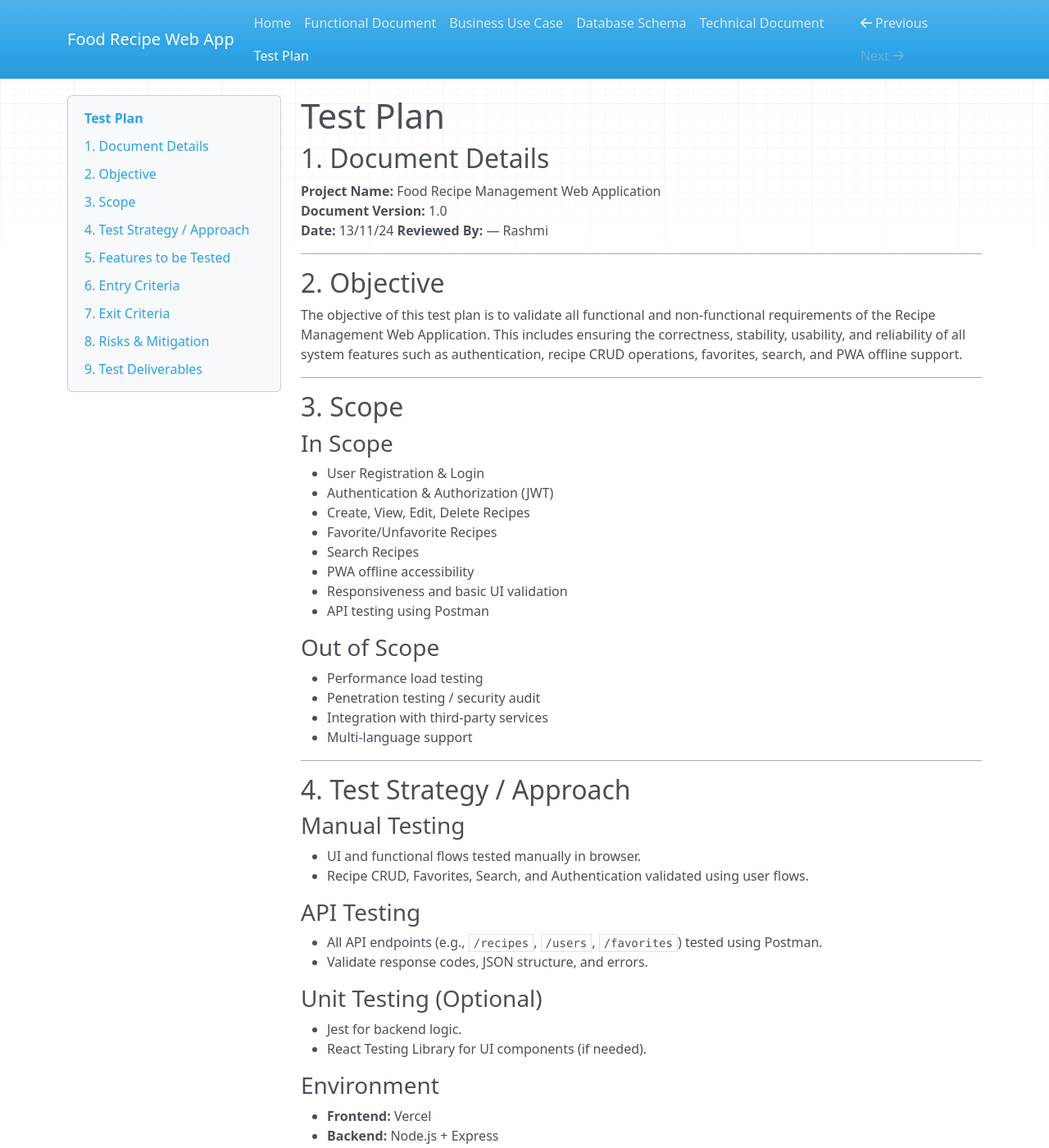
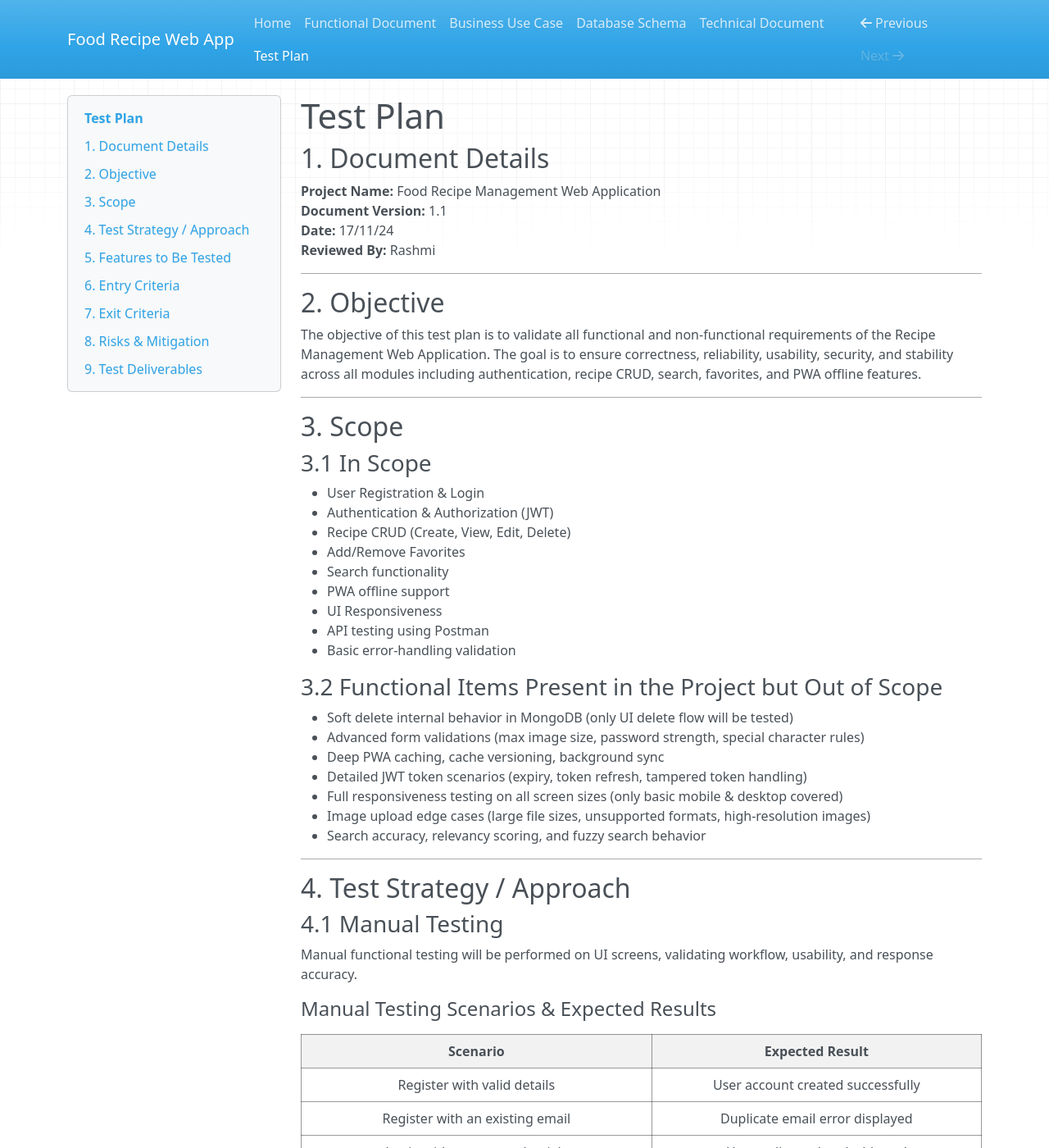
Before and after one commit to cia-GKMIT/Functional-Document-FoodRecipeWebApp, an MkDocs documentation site: the page built from docs/testplan.md, in a window 1280 px wide and 1400 px high. Shown: the whole window at 82% size. Built offline with MkDocs 1.6.1, drawn with Linux system fonts in a browser that asks for light colours; nearby versions of some CDN libraries; some of the changed text lies outside the part shown.

Commit message:
update:test plan

```diff
--- a/docs/testplan.md
+++ b/docs/testplan.md
@@ -2,144 +2,155 @@
 
 ## 1. Document Details
 **Project Name:** Food Recipe Management Web Application
-**Document Version:** 1.0
-**Date:** 13/11/24
-**Reviewed By:** —  Rashmi
+**Document Version:** 1.1
+**Date:** 17/11/24
+**Reviewed By:** Rashmi
 
 ---
 
 ## 2. Objective
-The objective of this test plan is to validate all functional and non-functional requirements of the Recipe Management Web Application. This includes ensuring the correctness, stability, usability, and reliability of all system features such as authentication, recipe CRUD operations, favorites, search, and PWA offline support.
+The objective of this test plan is to validate all functional and non-functional requirements of the Recipe Management Web Application. The goal is to ensure correctness, reliability, usability, security, and stability across all modules including authentication, recipe CRUD, search, favorites, and PWA offline features.
 
 ---
 
 ## 3. Scope
 
-### In Scope
+### 3.1 In Scope
 - User Registration & Login
 - Authentication & Authorization (JWT)
-- Create, View, Edit, Delete Recipes
-- Favorite/Unfavorite Recipes
-- Search Recipes
-- PWA offline accessibility
-- Responsiveness and basic UI validation
+- Recipe CRUD (Create, View, Edit, Delete)
+- Add/Remove Favorites
+- Search functionality
+- PWA offline support
+- UI Responsiveness
 - API testing using Postman
+- Basic error-handling validation
 
-### Out of Scope
-- Performance load testing
-- Penetration testing / security audit
-- Integration with third-party services
-- Multi-language support
+### 3.2 Functional Items Present in the Project but Out of Scope
+
+- Soft delete internal behavior in MongoDB (only UI delete flow will be tested)
+- Advanced form validations (max image size, password strength, special character rules)
+- Deep PWA caching, cache versioning, background sync
+- Detailed JWT token scenarios (expiry, token refresh, tampered token handling)
+- Full responsiveness testing on all screen sizes (only basic mobile & desktop covered)
+- Image upload edge cases (large file sizes, unsupported formats, high-resolution images)
+- Search accuracy, relevancy scoring, and fuzzy search behavior
+
 
 ---
 
 ## 4. Test Strategy / Approach
 
-### Manual Testing
-- UI and functional flows tested manually in browser.
-- Recipe CRUD, Favorites, Search, and Authentication validated using user flows.
+### 4.1 Manual Testing
+Manual functional testing will be performed on UI screens, validating workflow, usability, and response accuracy.
 
-### API Testing
-- All API endpoints (e.g., `/recipes`, `/users`, `/favorites`) tested using Postman.
-- Validate response codes, JSON structure, and errors.
+#### Manual Testing Scenarios & Expected Results
 
-### Unit Testing (Optional)
-- Jest for backend logic.
-- React Testing Library for UI components (if needed).
-
-### Environment
-- **Frontend:** Vercel
-- **Backend:** Node.js + Express
-- **Database:** MongoDB Atlas
-- **Browsers:** Chrome, Firefox, Edge
-- **Devices:** Desktop & Mobile
+| **Scenario** | **Expected Result** |
+|--------------|----------------------|
+| Register with valid details | User account created successfully |
+| Register with an existing email | Duplicate email error displayed |
+| Login with correct credentials | User redirected to dashboard |
+| Login with incorrect credentials | Error message shown |
+| Create recipe with all required fields | Recipe successfully created |
+| Create recipe with missing fields | Validation error shown |
+| Edit recipe as owner | Recipe updated successfully |
+| Edit recipe as non-owner | Access denied |
+| Delete recipe as owner | Recipe removed |
+| Add recipe to favorites | Recipe added to favorites list |
+| Remove recipe from favorites | Recipe removed from favorites |
+| Search by keyword | Matching recipes displayed |
+| Search with no match | “No recipes found” message |
+| PWA offline mode | Cached pages accessible offline |
 
 ---
 
-## 5. Features to be Tested
+### 4.2 API Testing (Postman & Thunder Client)
+All backend endpoints will be validated for status codes, response bodies, error handling, and authentication behavior.
 
-### FR-01: User Registration
-- Validate registration with valid/invalid data
-- Check duplicate email handling
+#### API Test Cases (Elaborated)
 
-### FR-02: User Login
-- Validate correct login
-- Invalid password/email cases
+##### Users API
+| **API** | **Description** | **Expected Result** |
+|---------|------------------|----------------------|
+| POST `/users/register` | Register a new user | 201 Created |
+| POST `/users/login` | Authenticate user | 200 OK + JWT |
+| POST `/users/login` (invalid) | Wrong password/email | 401 Unauthorized |
 
-### FR-03: JWT Authentication
-- Access protected routes with valid token
-- Ensure access denied without/invalid token
+##### Recipes API
+| **API** | **Description** | **Expected Result** |
+|---------|------------------|----------------------|
+| GET `/recipes` | Fetch all recipes | 200 OK + list |
+| POST `/recipes` | Create recipe | 201 Created |
+| PUT `/recipes/:id` | Update recipe | 200 OK |
+| DELETE `/recipes/:id` | Delete recipe | 200 OK |
 
-### FR-04: Create Recipe
-- Add recipe with all required fields
-- Upload image validation
-- Missing fields error handling
+##### Favorites API
+| **API** | **Description** | **Expected Result** |
+|---------|------------------|----------------------|
+| POST `/favorites/:id` | Add recipe to favorites | 200 OK |
+| DELETE `/favorites/:id` | Remove favorite | 200 OK |
 
-### FR-05: View Recipes
-- Display all recipes
-- Handle empty recipe list
+##### Search API
+| **API** | **Expected Result** |
+|---------|----------------------|
+| GET `/recipes?search=keyword` | 200 OK + filtered results |
 
-### FR-06: Edit Recipe
-- Only creator should edit
-- Validate updated fields
+---
 
-### FR-07: Delete Recipe
-- Validate delete action by owner only
-- Soft delete (if applicable)
+## 5. Features to Be Tested
 
-### FR-08: Favorite Recipes
-- Add/remove favorite
-- Ensure no duplicate favorites
-
-### FR-09: Search Recipes
-- Search by keyword
-- No results scenario
-- Case-insensitive match
-
-### FR-10: PWA
-- App install prompt
-- Offline page accessibility
-- Asset caching validation
+### 5.1 Functional Requirements
+- FR-01 User Registration
+- FR-02 User Login
+- FR-03 JWT Authentication
+- FR-04 Create Recipe
+- FR-05 View Recipes
+- FR-06 Edit Recipe
+- FR-07 Delete Recipe
+- FR-08 Favorite Recipes
+- FR-09 Search Recipes
+- FR-10 PWA Offline Support
 
 ---
 
 ## 6. Entry Criteria
-- All required features developed
-- Backend & database running
-- Test data prepared
-- API endpoints accessible
+- Features developed & unit tested
+- API server running
+- Test data available
+- Stable test environment
 
 ---
 
 ## 7. Exit Criteria
 - All test cases executed
-- No critical or major bugs open
+- No critical/major defects open
 - Regression completed
-- QA/Tester's approval
+- QA approval received
 
 ---
 
 ## 8. Risks & Mitigation
 
-### Risks
-- Unclear requirements
-- Deployment failure
-- Inconsistent environments
-- Tight deadlines
+### 8.1 Risks
+- Requirement changes
+- Deployment issues
+- Data inconsistency
+- Environment instability
 
-### Mitigation
-- Frequent communication with developer/mentor
-- Maintain a stable testing environment
-- Early bug reporting
-- Daily sync updates
+### 8.2 Mitigation
+- Regular communication with developer
+- Early defect reporting
+- Stable test environment
+- Daily status sync
 
 ---
 
 ## 9. Test Deliverables
-- Test cases
-- Test execution report
-- Defect report
-- Regression report
-- Final test summary
+- Test Case Document
+- Test Execution Report
+- Defect Report
+- Regression Summary
+- Final Test Summary Report
 
 ---
```
Also changed, not shown: docs/database_schema.md (+1 -0 lines), docs/functional_doc.md (+3 -1 lines), site/404.html, site/business_use_case/index.html, site/database_schema/index.html, site/functional_doc/index.html, site/index.html, site/technical_document/index.html, site/testplan/index.html (added).
